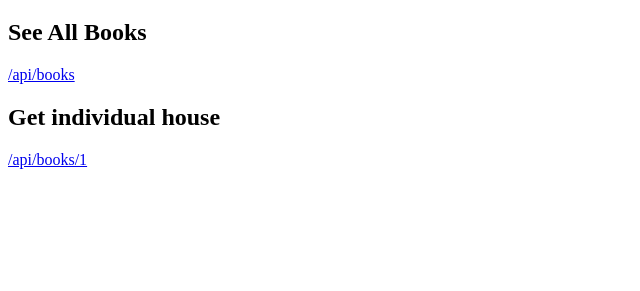
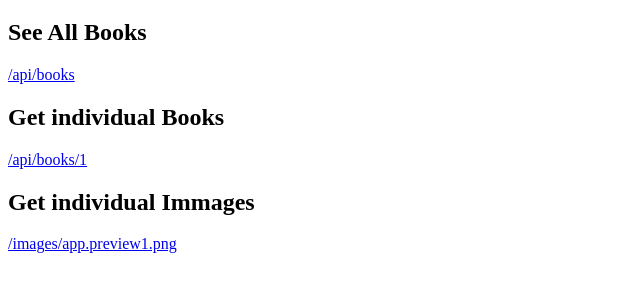
Before and after one commit to mmhughes2/demo_backend, a website: page public/index.html in a window 1280 px wide. Shown: the part 61-352 px from the top of the page, without its empty margins (0-640 px from the left). Drawn offline with Linux system fonts and the light colour scheme.

Commit message:
adding images

```diff
--- a/public/index.html
+++ b/public/index.html
@@ -8,8 +8,11 @@
         <h2>See All Books</h2>
         <p><a href="/api/books">/api/books</a></p>
 
-        <h2>Get individual house</h2>
+        <h2>Get individual Books</h2>
         <p><a href="/api/books/1">/api/books/1</a></p>
+
+        <h2>Get individual Immages</h2>
+        <p><a href="/images/app-preview1.png">/images/app.preview1.png</a></p>
 
     </body>
 </html>
```
Also changed, not shown: public/images/app-preview1.png (added), public/images/app-preview2.png (added), public/images/books.png (added).
